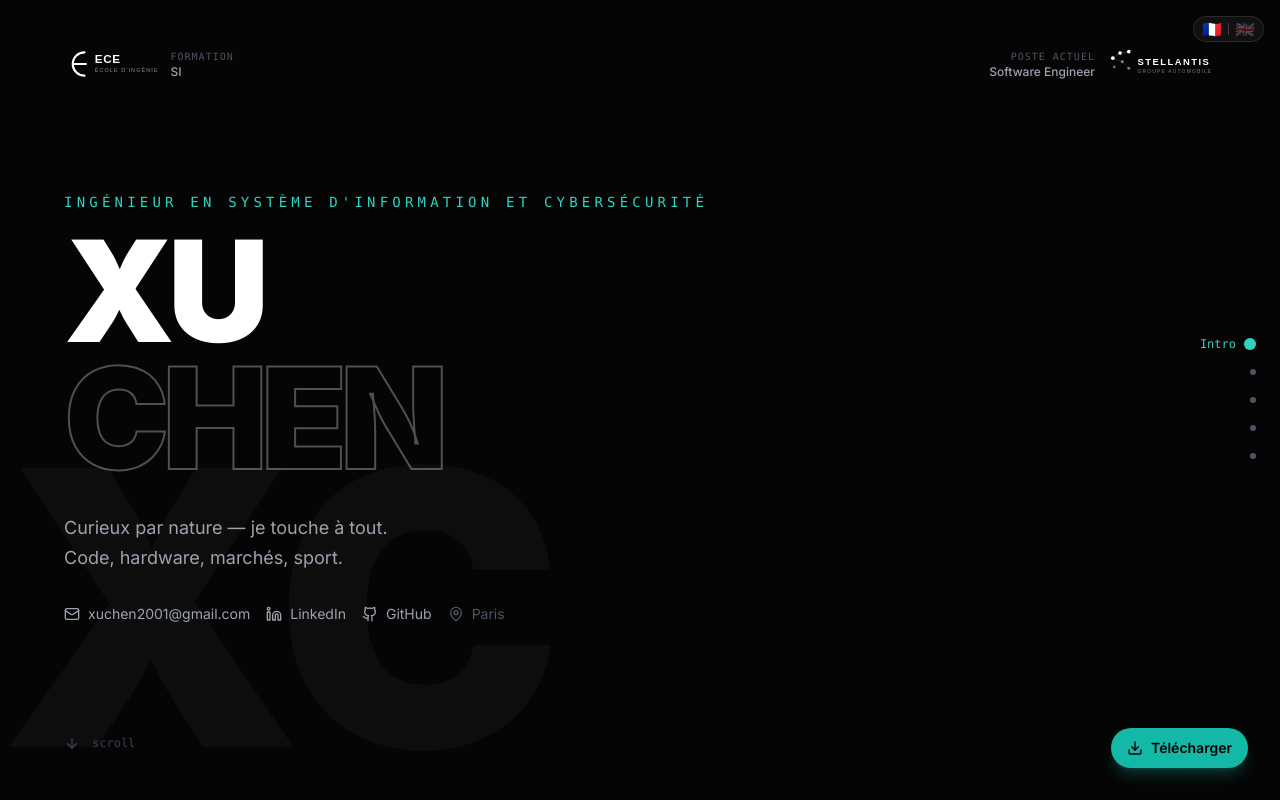
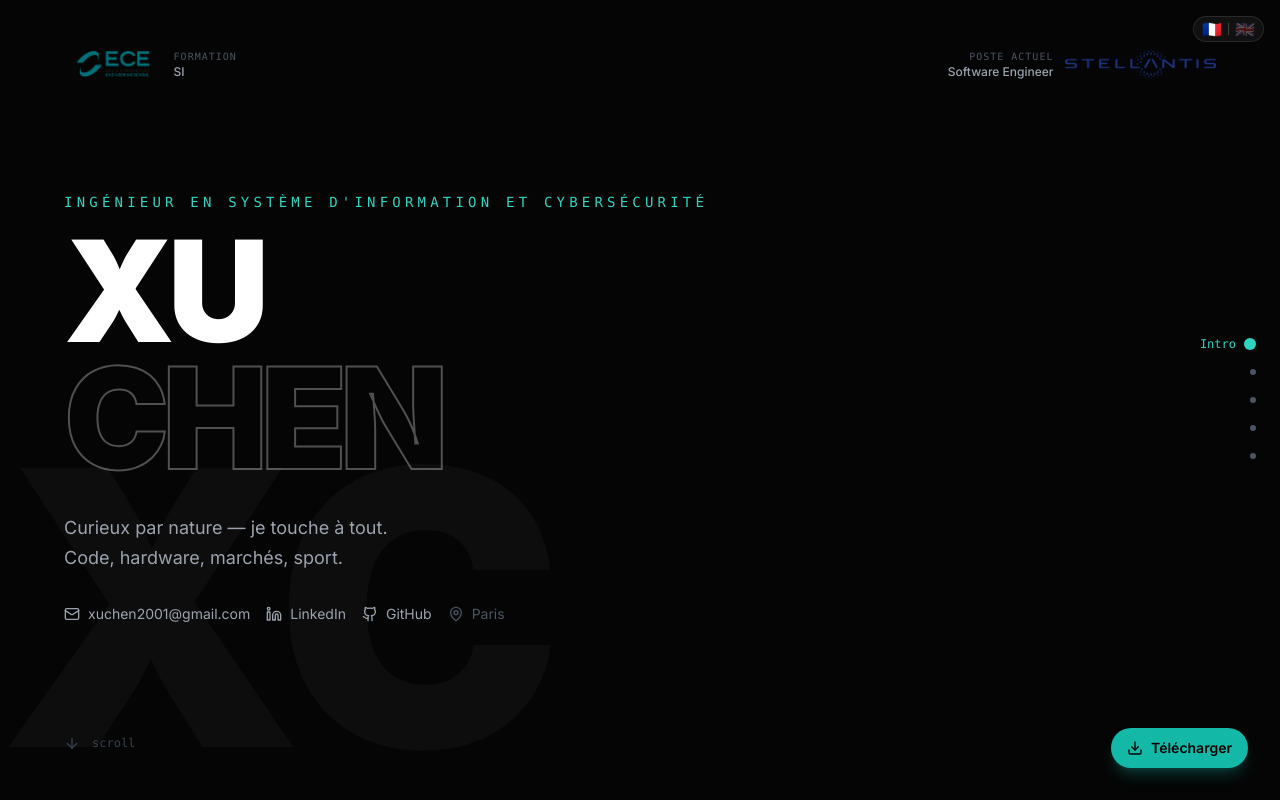
Before and after one commit to Xu-cn/cv-builder, a Next.js app: page /cv in a window 1280 px wide. Built offline with nearby package versions, Linux system fonts and the light colour scheme.

Commit message:
fix PNG logos on dark background

```diff
--- a/src/app/cv/CVPageClient.tsx
+++ b/src/app/cv/CVPageClient.tsx
@@ -322,7 +322,7 @@ export function CVPageClient() {
         <div data-reveal className="flex flex-wrap items-center justify-between gap-4">
           {/* ECE Paris */}
           <div className="flex items-center gap-3">
-            <img src="/logos/ece.svg" alt="ECE Paris" className="h-7 sm:h-8 w-auto" />
+            <img src="/logos/ece.png" alt="ECE Paris" className="h-7 sm:h-8 w-auto" />
             <div>
               <p className="text-[10px] font-mono text-gray-600 tracking-widest uppercase">{t.hero.educationLabel}</p>
               <p className="text-xs text-gray-400 font-medium">{t.hero.educationSub}</p>
@@ -334,7 +334,7 @@ export function CVPageClient() {
               <p className="text-[10px] font-mono text-gray-600 tracking-widest uppercase">{t.hero.jobLabel}</p>
               <p className="text-xs text-gray-400 font-medium">{t.hero.jobSub}</p>
             </div>
-            <img src="/logos/stellantis.svg" alt="Stellantis" className="h-7 sm:h-8 w-auto" />
+            <img src="/logos/stellantis.png" alt="Stellantis" className="h-7 sm:h-8 w-auto" />
           </div>
         </div>
 
```
